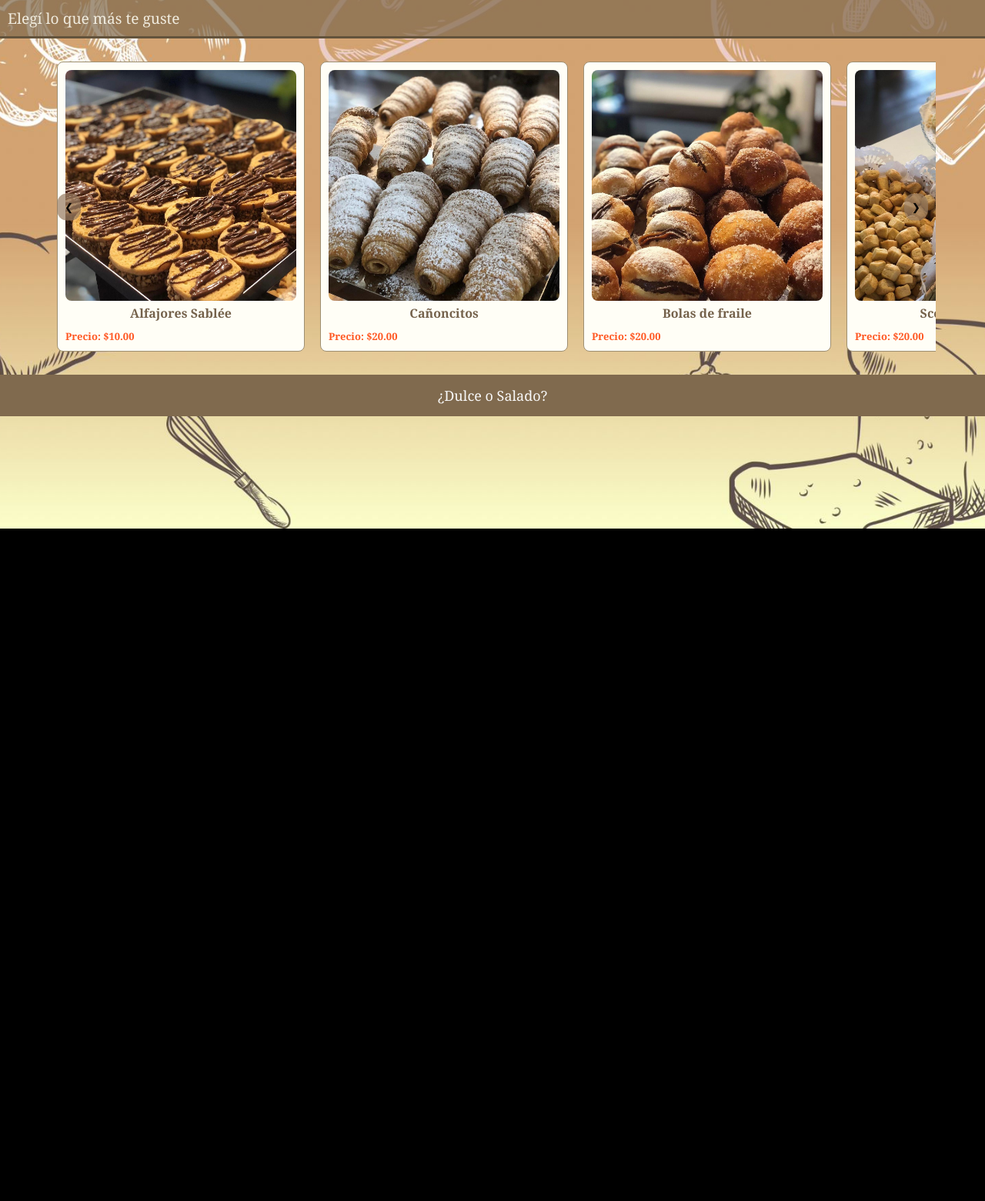
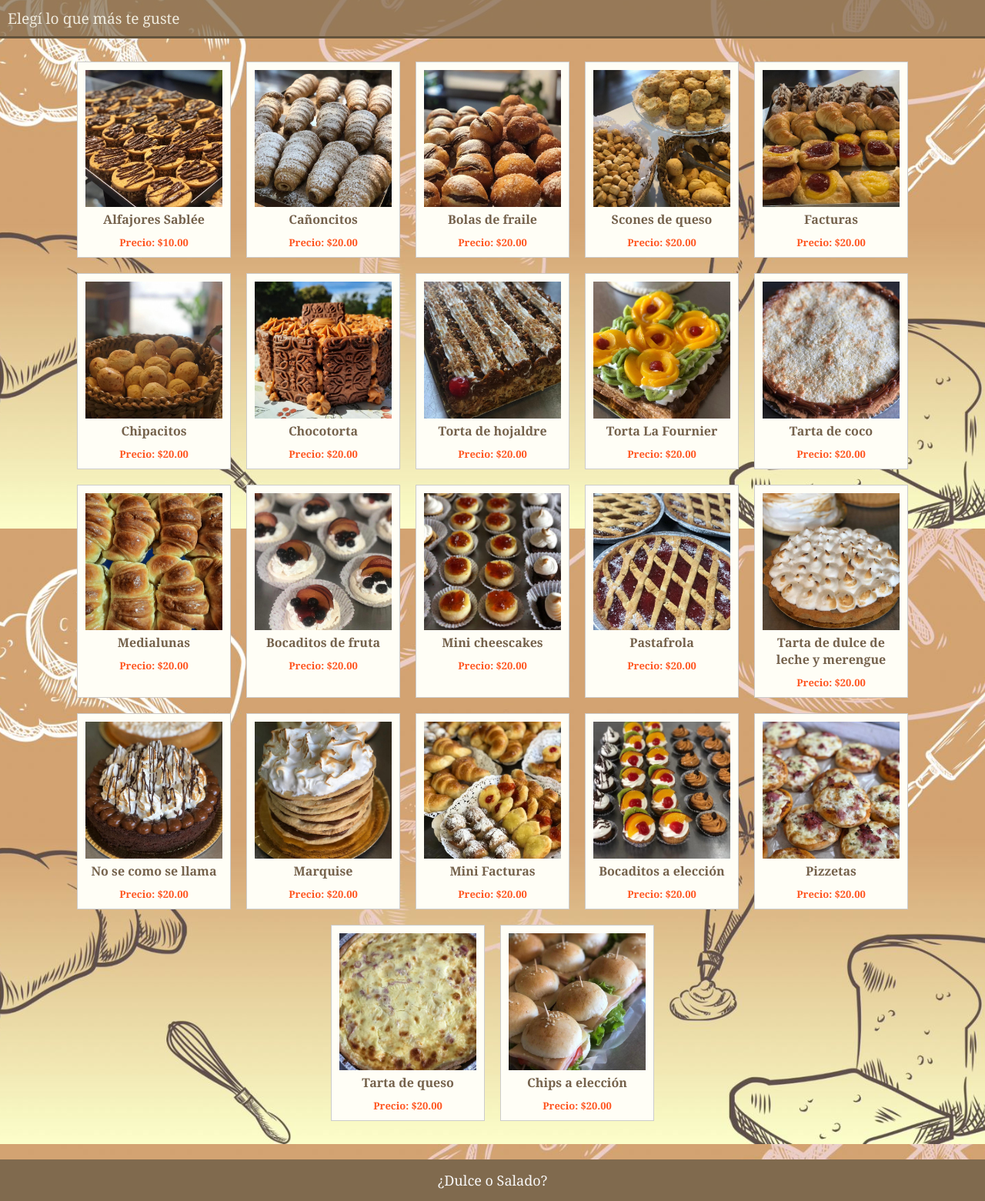
Before and after one commit to Agustinac17/TP-2-LA-FOURNIER, a PHP site: page /pages/precio.html in a window 1280 px wide. Shown: the part 113-1674 px from the top of the page at 77% size. Before the commit the page ends 800 px from the top, so only its background shows below. Run offline with PHP 8.4, Linux system fonts and the light colour scheme.

Commit message:
cambios nuevos again

```diff
--- a/ESTILOS/estilosprecios.css
+++ b/ESTILOS/estilosprecios.css
@@ -131,7 +131,6 @@ h1 {
 }
 
 /*--------------------------------*/
-
 .productos_box {
     display: flex;
     flex-wrap: wrap;
@@ -140,20 +139,18 @@ h1 {
 }
 
 .producto {
-    border: 1px solid #9e8f72;
+    border: 1px solid #ccc;
     background-color: rgb(255, 254, 246);
     margin: 10px;
     padding: 10px;
-    width: 500%;
-    text-align:justify;
+    width: 200px;
+    text-align: center;
     transition: transform 0.3s;
-    border-radius: 8px;
 }
 
 .producto img {
-    width: 300px;
-    height: 300px;
-    border-radius: 8px;
+    width: 100%;
+    height: auto;
 }
 
 .producto:hover {
@@ -169,6 +166,7 @@ h1 {
     text-align: center;
 }
 
+
 /* TITULOS */
 .producto h2 {
     font-size:medium;
@@ -183,38 +181,6 @@ h1 {
     font-weight: bold;
 }
 
-/* Estilos del carrusel */
-.carrusel {
-    position: relative;
-    width: 90%;
-    margin: 20px auto;
-    overflow: hidden;
-    border-radius: 8px;
-}
-
-.carrusel-contenedor {
-    display: flex;
-    transition: transform 0.5s ease;
-}
-
-.carrusel-boton {
-    position: absolute;
-    top: 50%;
-    transform: translateY(-50%);
-    background-color: rgba(151, 124, 99, 0.7);
-    border: none;
-    cursor: pointer;
-    padding: 10px;
-    border-radius: 40%;
-}
-
-.carrusel-boton.anterior {
-    left: 10px;
-}
-
-.carrusel-boton.siguiente {
-    right: 10px;
-}
 
 /* Footer */
 footer {
--- a/JS/precios.js
+++ b/JS/precios.js
@@ -8,27 +8,3 @@ hamburger.addEventListener('click', () => {
 });
 
 ////////////////////////////////////////
-let index = 0;
-
-function mostrarSlide(n) {
-    const slides = document.querySelectorAll('.carrusel-contenedor .producto');
-    if (n >= slides.length) {
-        index = 0;
-    } else if (n < 0) {
-        index = slides.length - 1;
-    } else {
-        index = n;
-    }
-    const offset = -index * (100 / slides.length);
-    document.querySelector('.carrusel-contenedor').style.transform = `translateX(${offset}%)`;
-}
-
-function cambiarSlide(n) {
-    mostrarSlide(index + n);
-}
-
-mostrarSlide(index);
-
-setInterval(() => {
-    cambiarSlide(1);  // Avanza automáticamente cada 3 segundos
-}, 3000);
--- a/pages/precio.html
+++ b/pages/precio.html
@@ -30,8 +30,7 @@
     <h1>Elegí lo que más te guste</h1>
 
     <!-- Sección de productos en forma de box -->
-    <div class="carrusel">
-        <div class="carrusel-contenedor">
+    <section class="productos_box">
         <div class="producto">
             <a href="producto1.html">
                 <img src="../IMAGENES/precios/uno.jpeg" alt="Producto 1">
@@ -186,11 +185,6 @@
                 <p>Precio: $20.00</p>
             </a>
         </div>
-        </div>
-        <button class="carrusel-boton anterior" onclick="cambiarSlide(-1)">&#10094;</button>
-        <button class="carrusel-boton siguiente" onclick="cambiarSlide(1)">&#10095;</button>
-    </div>
-
     </section>
 
     <footer>
```
Lines whose indentation alone changed are shown as unchanged.
